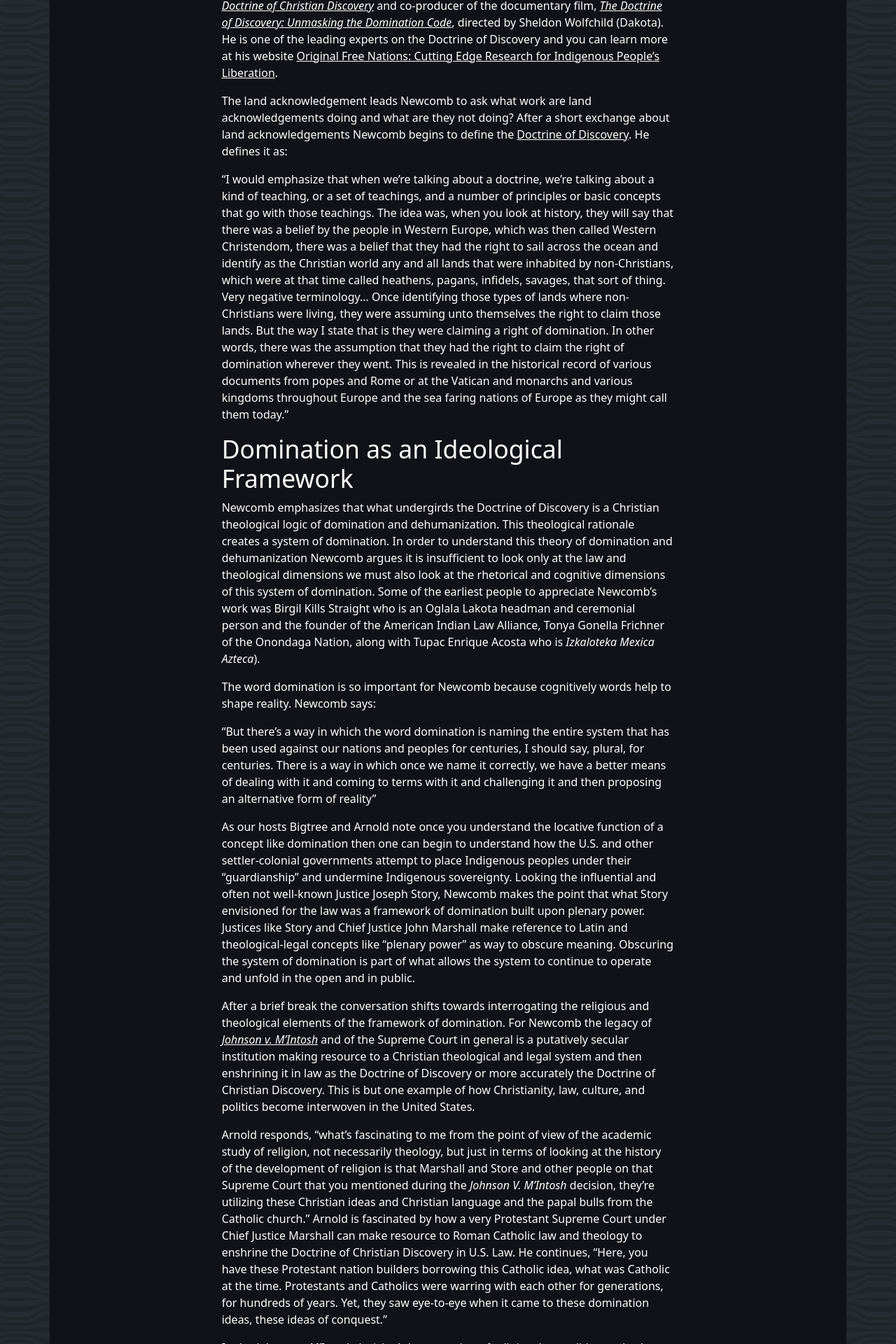
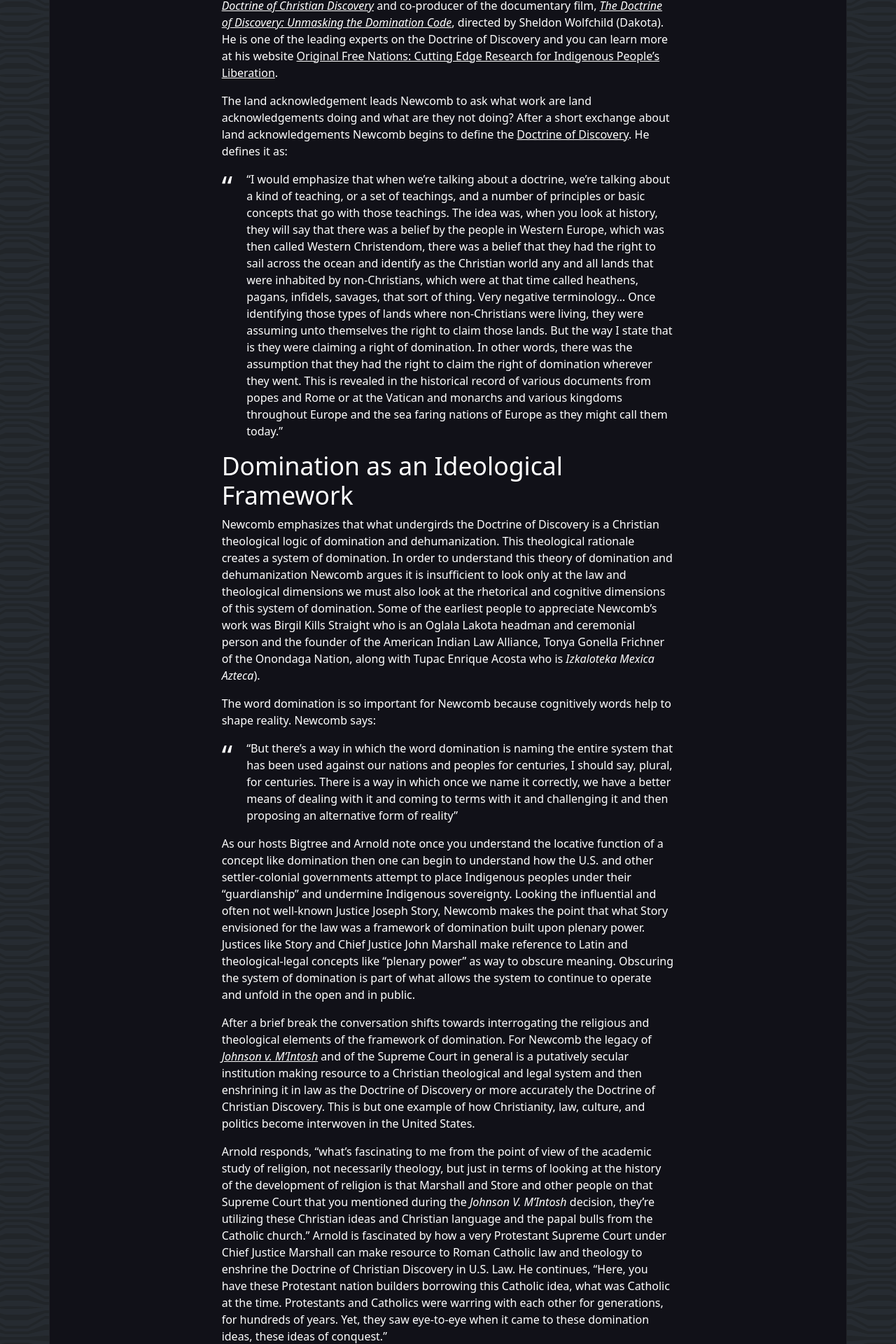
Before and after one commit to adamdjbrett/podcast-doctrineofdiscovery-v2, a Jekyll site: the page built from _posts/2022-06-12-episode-02.md, in a window 1280 px wide. Shown: the part 1006-2926 px from the top of the page at 70% size. Built offline with Jekyll 4.4.1, drawn with Linux system fonts in a browser that asks for light colours.

Commit message:
add blockquote

```diff
--- a/assets/css/newstyle.css
+++ b/assets/css/newstyle.css
@@ -125,3 +125,18 @@
   animation: pulse;
   animation-duration: 1.5s;
 }
+/* blockquote */
+blockquote {
+    margin: 0 0 1em;
+    padding: 0 0 0 2.22222em;
+    position: relative;
+}
+blockquote:before {
+    color: currentColor;
+    content: "\201C";
+    font-size: 2.66667em;
+    left: 0;
+    line-height: 1;
+    position: absolute;
+    top: 0;
+}
```
